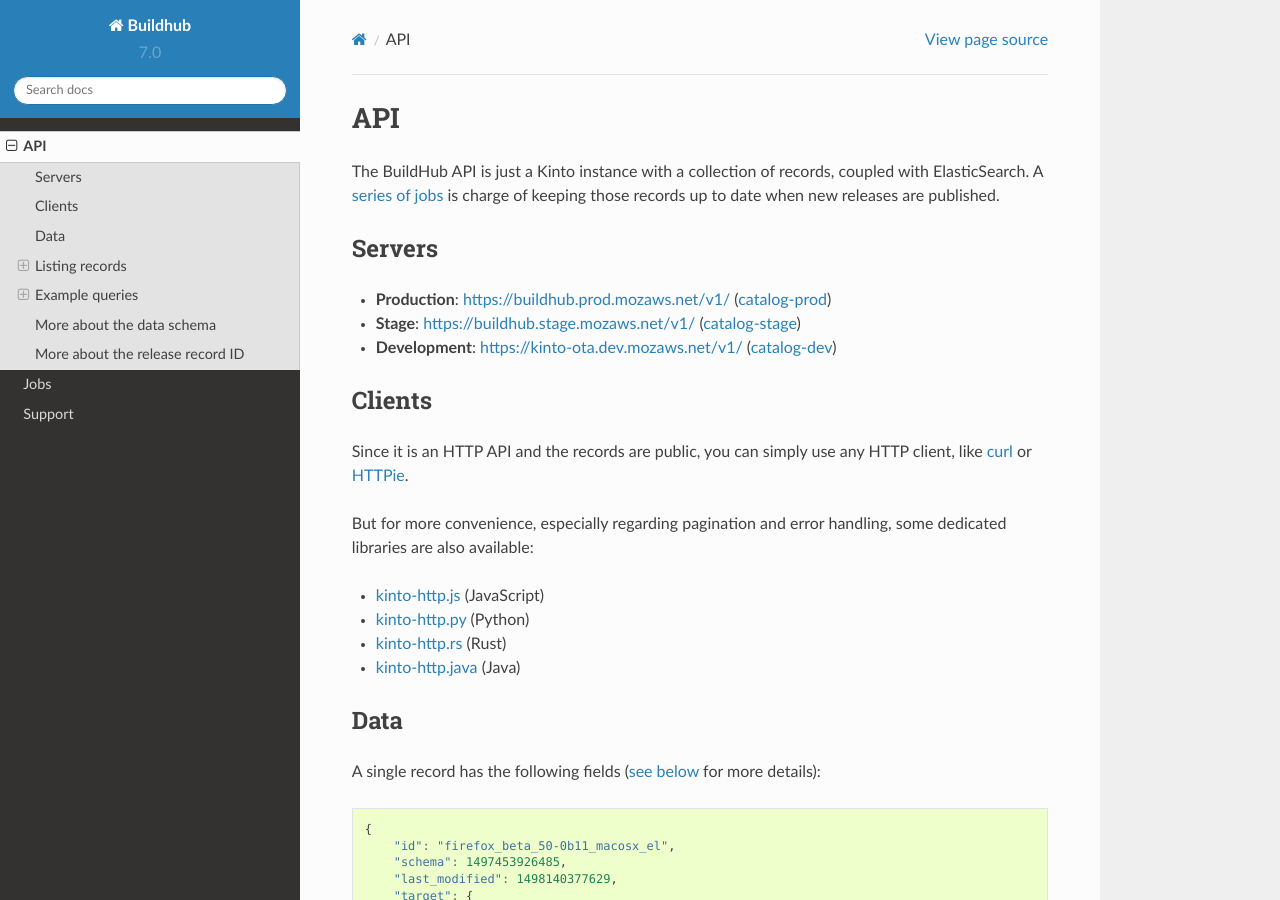
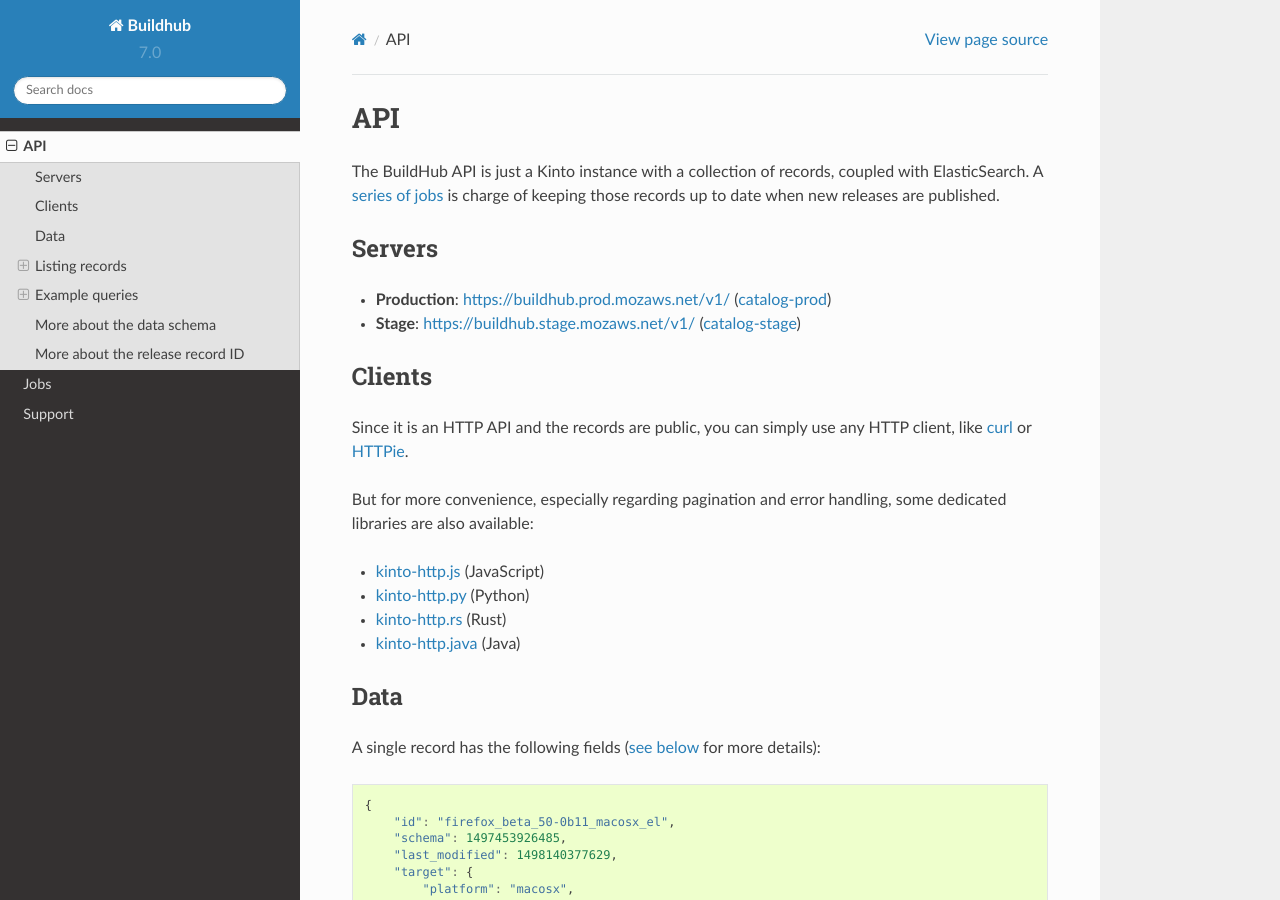
Before and after one commit to mozilla-services/buildhub, a Sphinx documentation site: the page built from docs/api.rst, in a window 1280 px wide and 900 px high. Built offline with Sphinx 7.4.7 and the Read the Docs theme 2.0.0, drawn with Linux system fonts in a browser that asks for light colours.

Commit message:
Get rid of dev in docs

```diff
--- a/docs/api.rst
+++ b/docs/api.rst
@@ -10,11 +10,9 @@
 
 * **Production**: https://buildhub.prod.mozaws.net/v1/ (`catalog-prod`_)
 * **Stage**: https://buildhub.stage.mozaws.net/v1/ (`catalog-stage`_)
-* **Development**: https://kinto-ota.dev.mozaws.net/v1/ (`catalog-dev`_)
 
 .. _catalog-prod: https://mozilla-services.github.io/buildhub/
 .. _catalog-stage: https://mozilla-services.github.io/buildhub/stage/
-.. _catalog-dev: https://mozilla-services.github.io/buildhub/dev/
 
 Clients
 =======
```
